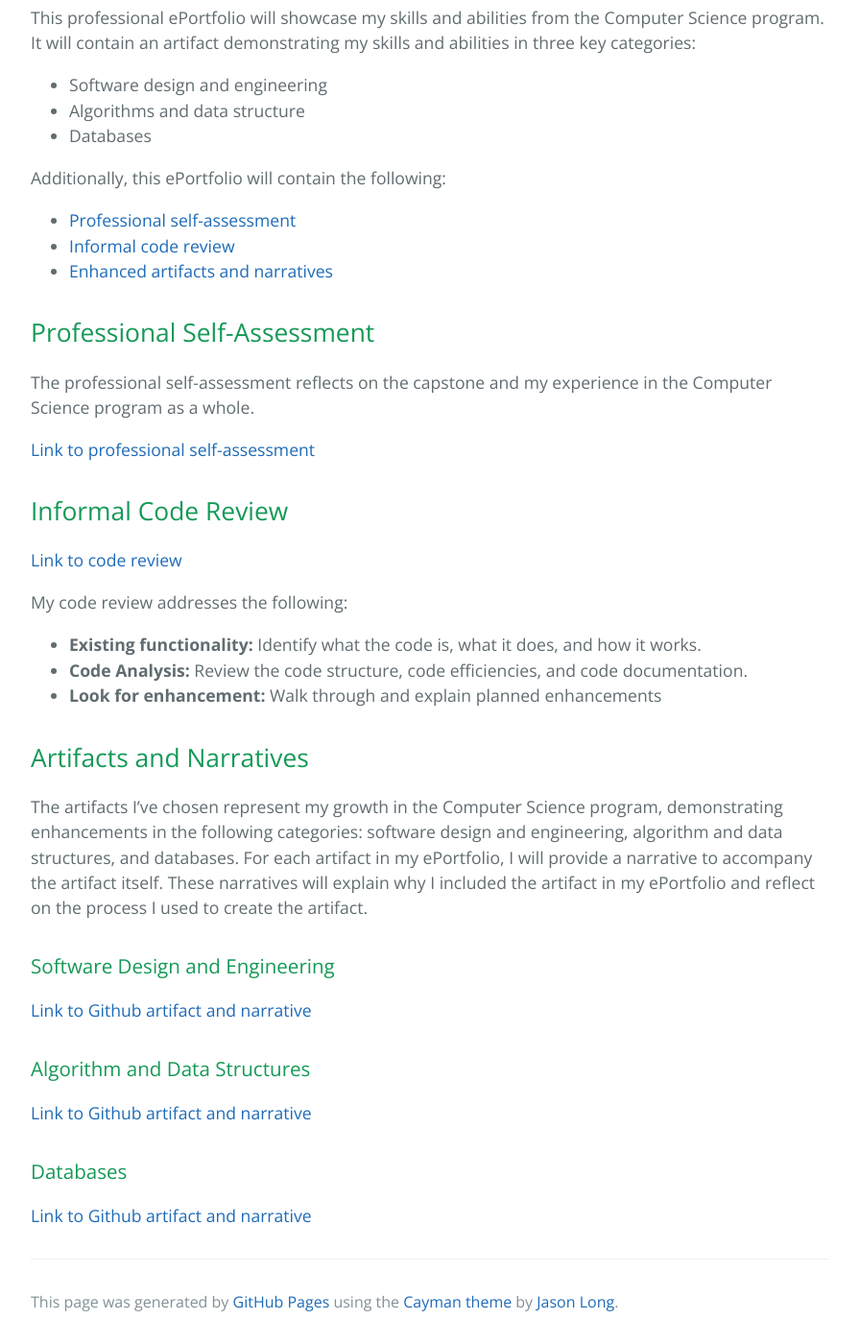
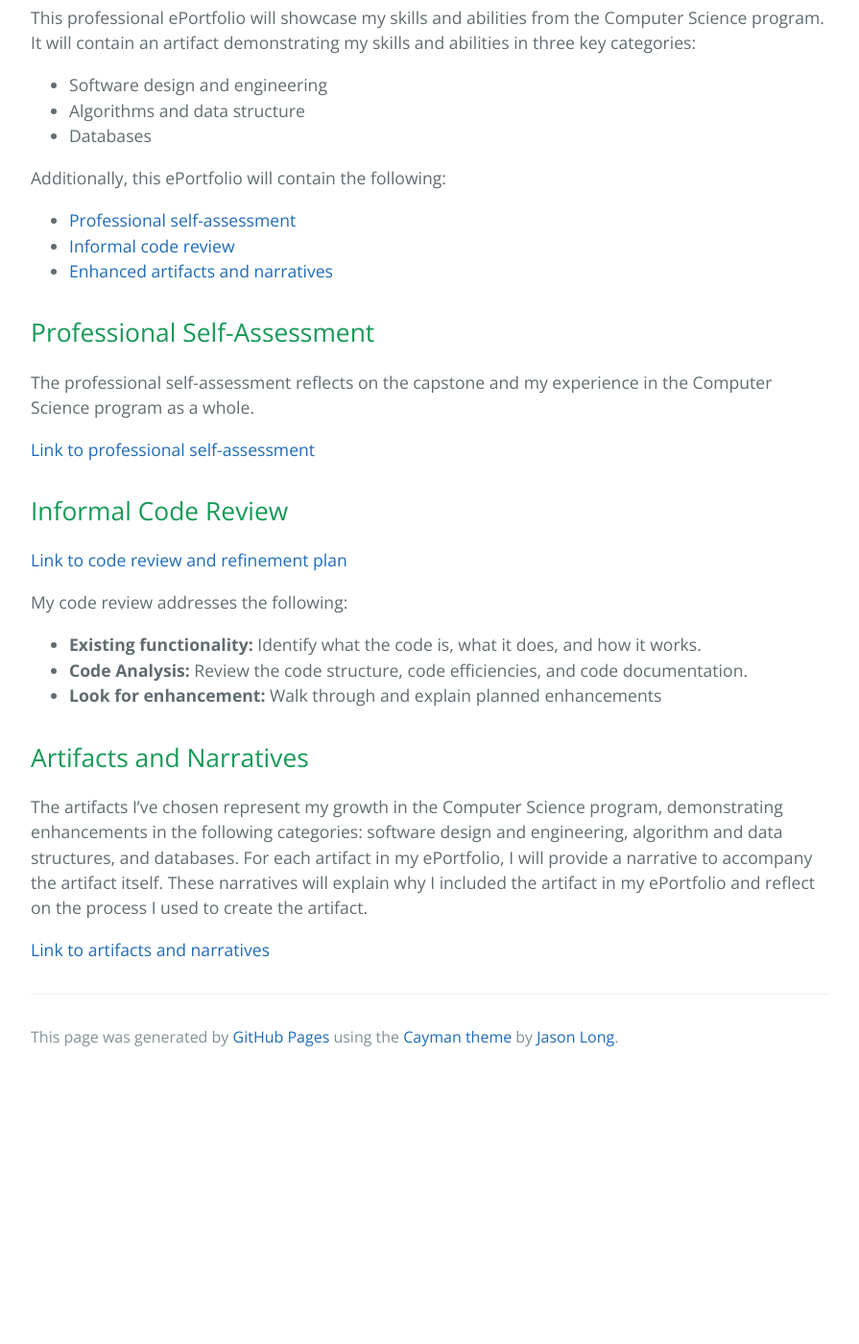
Before and after one commit to johnsatterfield/johnsatterfield.github.io, a Jekyll site: the page built from index.md, in a window 1280 px wide and 1400 px high, scrolled down 363 px. Shown: the whole window at 96% size, without its empty margins (192-1087 px from the left). Built offline with Jekyll 4.4.1, drawn with Linux system fonts in a browser that asks for light colours; after the commit the page ends 1487 px from its top, so only the background shows below that.

Commit message:
Update index.md

```diff
--- a/index.md
+++ b/index.md
@@ -22,7 +22,7 @@ The professional self-assessment reflects on the capstone and my experience in t
 
 ## Informal Code Review
 
-[Link to code review](/cr)
+[Link to code review and refinement plan](/cr)
 
 My code review addresses the following:
 * **Existing functionality:** Identify what the code is, what it does, and how it works.
@@ -33,14 +33,4 @@ My code review addresses the following:
 
 The artifacts I've chosen represent my growth in the Computer Science program, demonstrating enhancements in the following categories: software design and engineering, algorithm and data structures, and databases. For each artifact in my ePortfolio, I will provide a narrative to accompany the artifact itself. These narratives will explain why I included the artifact in my ePortfolio and reflect on the process I used to create the artifact.
 
-### Software Design and Engineering
-
-[Link to Github artifact and narrative](https://johnsatterfield.github.io/StudentGradeSystem)
-
-### Algorithm and Data Structures
-
-[Link to Github artifact and narrative](https://johnsatterfield.github.io/DSAG)
-
-### Databases
-
-[Link to Github artifact and narrative](https://johnsatterfield.github.io/Artifacts/Databases)
+[Link to artifacts and narratives](/an)
```
